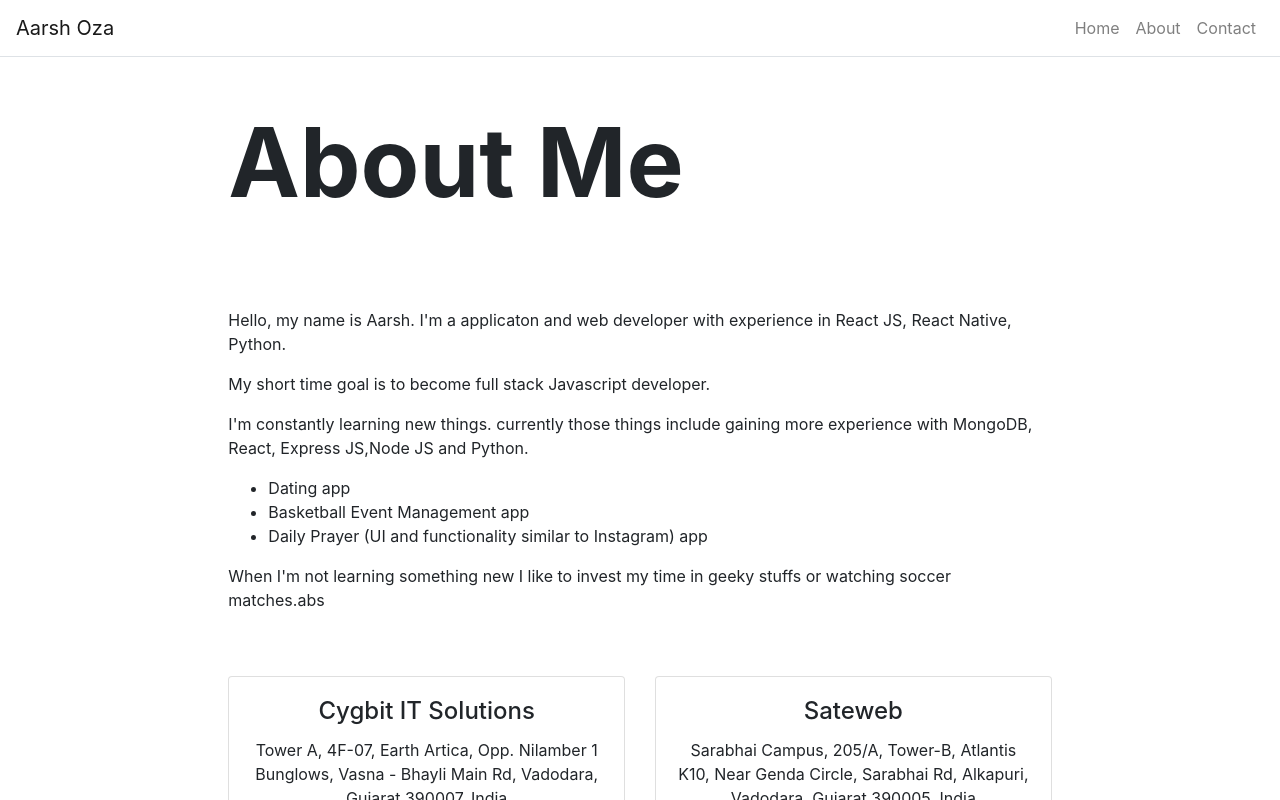
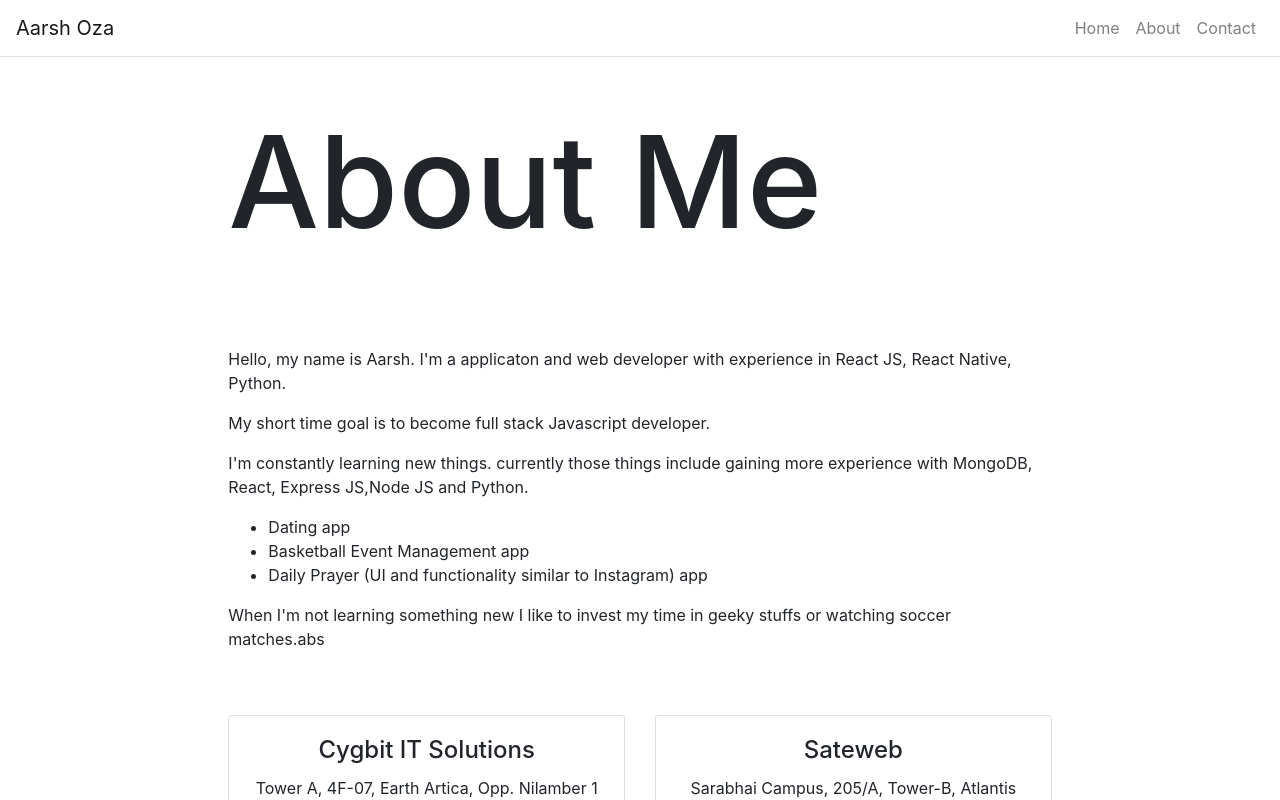
Before and after one commit to AarshOza/Portfolio, a React (Create React App) app: page /about in a window 1280 px wide. Shown: the top 800 px of the page. Built offline with nearby package versions, Linux system fonts and the light colour scheme.

Commit message:
Links Updated

```diff
--- a/src/App.js
+++ b/src/App.js
@@ -46,7 +46,7 @@ class App extends React.Component {
           <Navbar.Toggle className='border-0' aria-controls='navbar-toggle'/>
           <Navbar.Collapse id='navbar-toggle'>
             <Nav className='ml-auto'>
-              <Link className='nav-link' to='/home'>Home</Link>
+              <Link className='nav-link' to='/'>Home</Link>
                 <Link className='nav-link' to='/about'>About</Link>
                 <Link className='nav-link' to='/contact'>Contact</Link>
 
--- a/src/components/Hero.js
+++ b/src/components/Hero.js
@@ -2,14 +2,14 @@ import React from 'react';
 import { Jumbotron, Container, Row, Col } from 'react-bootstrap';
 
 function Hero(props){
-
+  console.log(props)
   return (
     <Jumbotron className="bg-transparent jumbotron-fluid p-0">
       <Container fluid={true}>
         <Row className="justify-content-center py-5">
           <Col md={8} sm={12}>
-            {props.title && <h1 className="display-1 font-weight-bolder">{props.title}</h1>}
-            {props.subTitle && <h3 className="display-4 font-weight-light">{props.subTitle}</h3>}
+            {props.title && <h1 style={{fontSize:'10vw'}} className="">{props.title}</h1>}
+            {props.subTitle && <h3 style={{ fontSize: '6vw' }} className="">{props.subTitle}</h3>}
             {props.text && <h3 className="lead font-weight-light">{props.text}</h3>}
           </Col>
         </Row>
```
